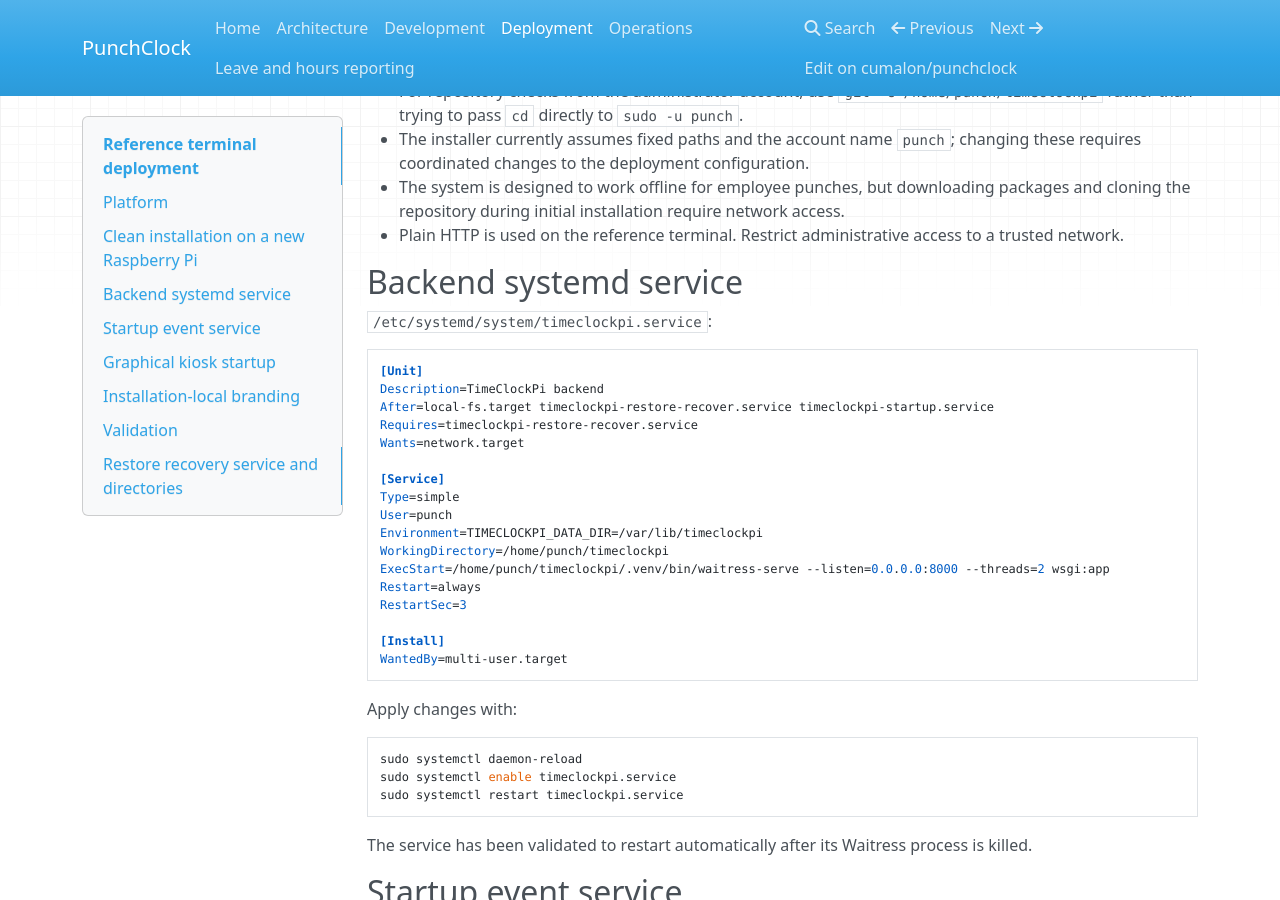
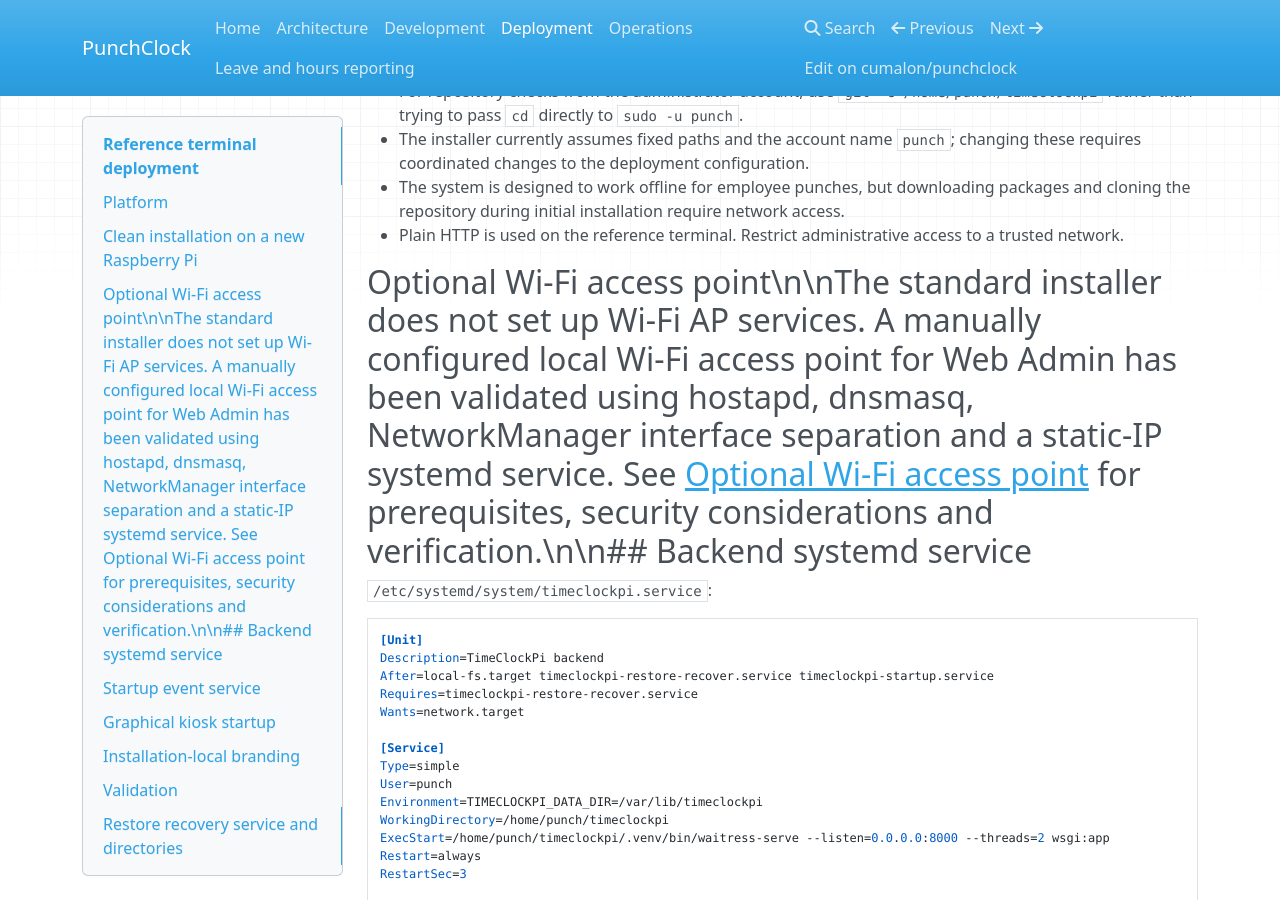
Before and after one commit to cumalon/punchclock, an MkDocs documentation site: the page built from docs/deployment.md, in a window 1280 px wide and 900 px high, scrolled down 3195 px. Built offline with MkDocs 1.6.1, drawn with Linux system fonts in a browser that asks for light colours; nearby versions of some CDN libraries.

Commit message:
docs: reference optional manual Wi-Fi AP

```diff
--- a/docs/deployment.md
+++ b/docs/deployment.md
@@ -128,7 +128,7 @@
 - The system is designed to work offline for employee punches, but downloading packages and cloning the repository during initial installation require network access.
 - Plain HTTP is used on the reference terminal. Restrict administrative access to a trusted network.
 
-## Backend systemd service
+## Optional Wi-Fi access point\n\nThe standard installer does not set up Wi-Fi AP services. A manually configured local Wi-Fi access point for Web Admin has been validated using hostapd, dnsmasq, NetworkManager interface separation and a static-IP systemd service. See [Optional Wi-Fi access point](wifi-access-point.md) for prerequisites, security considerations and verification.\n\n## Backend systemd service
 
 `/etc/systemd/system/timeclockpi.service`:
 
```
